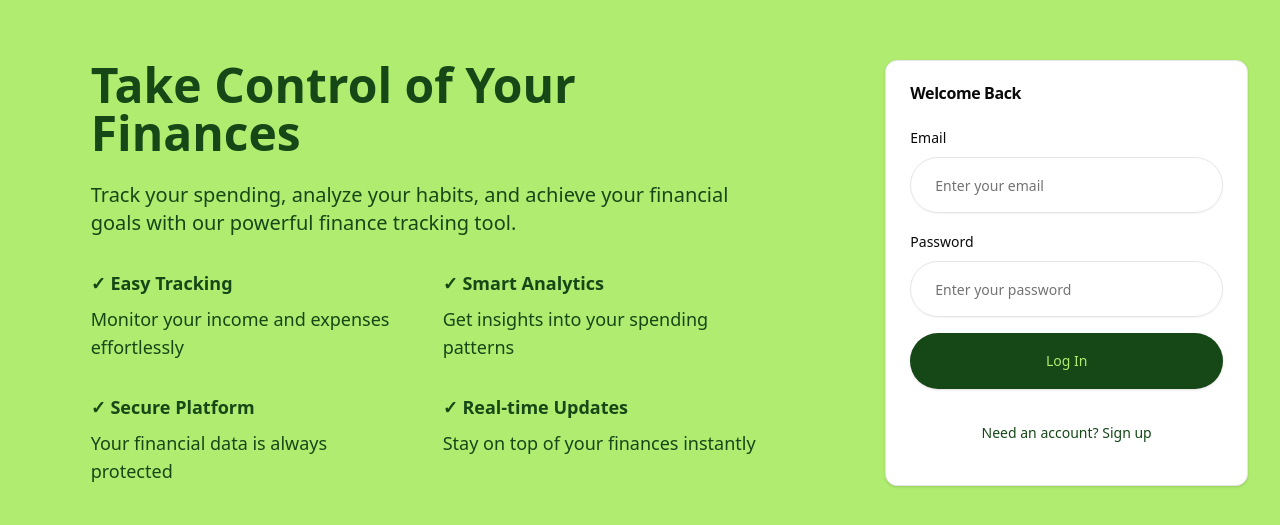
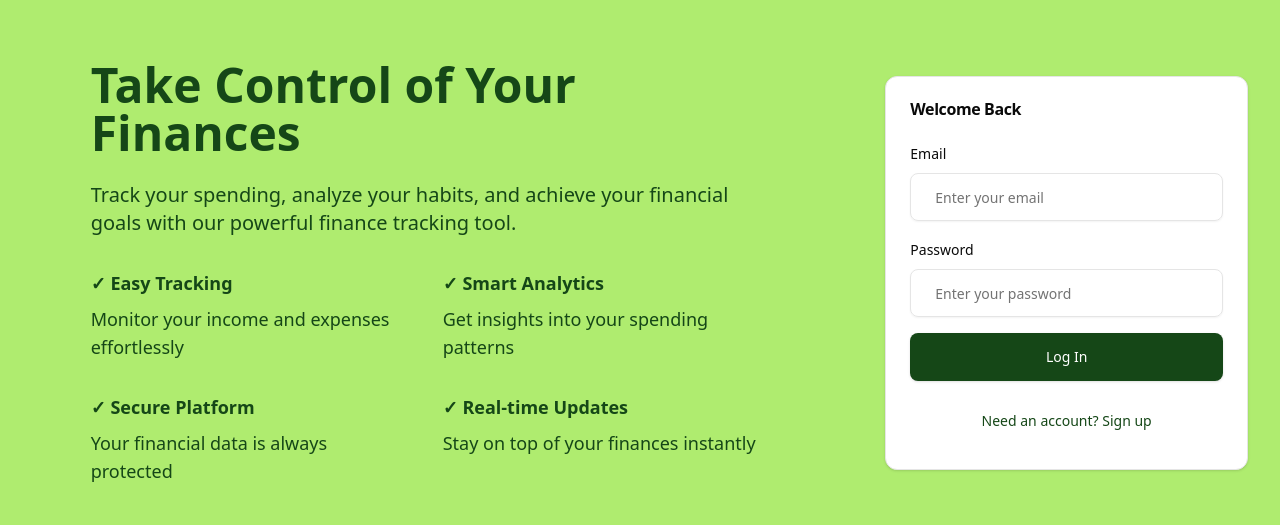
Before and after one commit to toyaAoi/finance-flow, a React (Vite) app in the folder web-ui/: page / in a window 1280 px wide. Shown: the part 127-652 px from the top of the page. Built offline with nearby package versions, Linux system fonts and the light colour scheme.

Commit message:
🪄 Changed input and button styles

```diff
--- a/web-ui/src/components/ui/button.tsx
+++ b/web-ui/src/components/ui/button.tsx
@@ -10,18 +10,17 @@ const buttonVariants = cva(
     variants: {
       variant: {
         default:
-          "bg-primary-foreground text-primary shadow hover:bg-primary hover:border hover:border-primary-foreground hover:text-primary-foreground",
+          "bg-primary-foreground text-white shadow hover:bg-primary hover:border hover:border-primary-foreground hover:text-primary-foreground",
         destructive:
           "bg-destructive text-destructive-foreground shadow-sm hover:bg-destructive/90",
         outline:
           "border border-input bg-background shadow-sm hover:bg-accent hover:text-accent-foreground",
-        secondary:
-          "bg-secondary text-secondary-foreground shadow-sm hover:bg-secondary/80",
+        secondary: "bg-primary text-black shadow-sm hover:bg-secondary/80",
         ghost: "hover:bg-accent hover:text-accent-foreground",
         link: "text-primary-foreground underline-offset-4 hover:underline",
       },
       size: {
-        default: "h-14 rounded-4xl px-4 py-2",
+        default: "h-12 rounded-lg px-6 py-2",
         sm: "h-8 rounded-md px-3 text-xs",
         lg: "h-10 rounded-md px-8",
         icon: "h-9 w-9",
--- a/web-ui/src/components/ui/input.tsx
+++ b/web-ui/src/components/ui/input.tsx
@@ -8,7 +8,7 @@ const Input = React.forwardRef<HTMLInputElement, React.ComponentProps<"input">>(
       <input
         type={type}
         className={cn(
-          "flex h-14 w-full rounded-4xl border border-input bg-transparent px-6 py-1 text-base shadow-sm transition-colors file:border-0 file:bg-transparent file:text-sm file:font-medium file:text-foreground placeholder:text-muted-foreground focus-visible:outline-none focus-visible:ring-1 focus-visible:ring-ring disabled:cursor-not-allowed disabled:opacity-50 md:text-sm hover:border hover:border-primary",
+          "flex h-12 w-full rounded-lg border border-input bg-transparent px-6 py-1 text-base shadow-sm transition-colors file:border-0 file:bg-transparent file:text-sm file:font-medium file:text-foreground placeholder:text-muted-foreground focus-visible:outline-none focus-visible:ring-1 focus-visible:ring-ring disabled:cursor-not-allowed disabled:opacity-50 md:text-sm hover:border hover:border-primary",
           className
         )}
         ref={ref}
```
